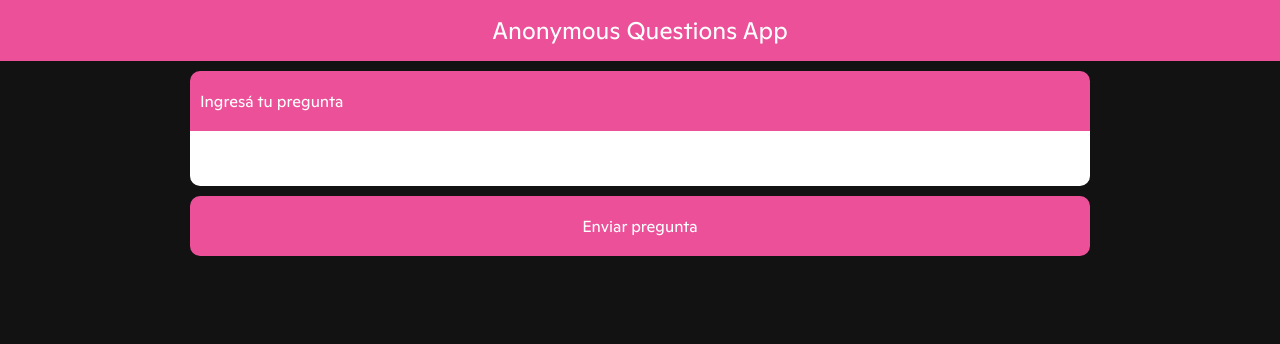
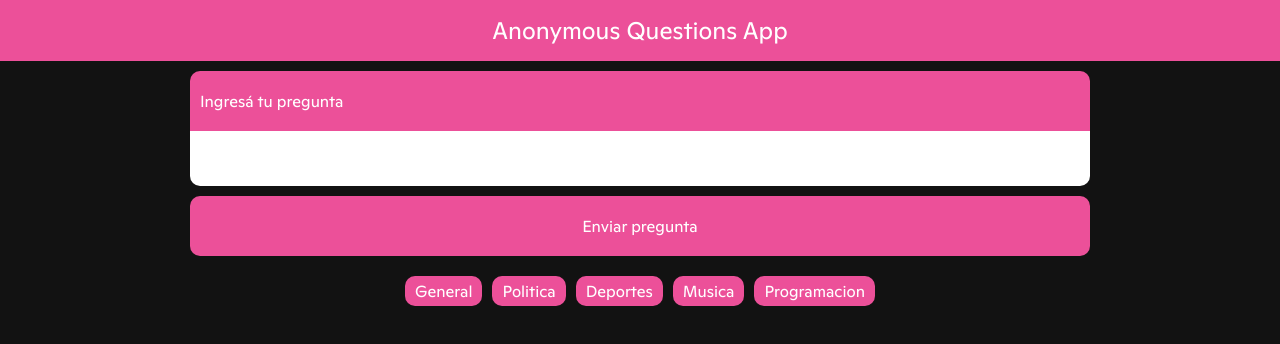
Before and after one commit to alejoevilches/anonymous-questions-app, a React (Vite) app: page / in a window 1280 px wide. Shown: the top 344 px of the page. Built offline with nearby package versions, Linux system fonts and the light colour scheme.

Commit message:
fix routing issues

```diff
--- a/src/App.css
+++ b/src/App.css
@@ -15,3 +15,26 @@ main{
   text-align: center;
   margin-bottom:10px;
 }
+
+.categories{
+  display:flex;
+  flex-direction: row;
+  gap:10px;
+  margin-bottom:10px;
+}
+
+.category-button{
+  display:flex;
+  align-items: center;
+  justify-content: center;
+  margin:10px 0;
+  width:fit-content;
+  padding:15px 10px;
+  height:10px;
+  background-color: var(--purple-color);
+  border:none;
+  font-family: var(--main-font);
+  color:white;
+  font-size: 1em;
+  border-radius: 10px;
+}
--- a/src/App.tsx
+++ b/src/App.tsx
@@ -5,21 +5,38 @@ import {Questions} from "./components/Questions"
 import {Fade} from "react-awesome-reveal"
 import { useAdmin } from './hooks/useAdmin'
 import { useCategory } from './hooks/useCategory'
+import { categories } from './utils/constants'
+import { Link, useLocation } from 'react-router-dom'
 
 function App() {
   const {admin, checkAdmin}=useAdmin()
   const {category, checkCategory}=useCategory()
+  const location=useLocation()
 
   useEffect(()=>{
     checkAdmin();
     checkCategory()
-  })
+    console.log(category)
+  },[checkAdmin, checkCategory, location, category])
+
+
+  const formattedCategories=categories.map(cat => cat.charAt(0).toUpperCase() + cat.slice(1));
 
   return (
     <main>
       <nav className='nav'>Anonymous Questions App</nav>
       <Fade duration={3000}>
         <QuestionBox category={category ? category : ""} />
+        <div className='categories'>
+        <Link to={admin ? `/admin` : ""}><button className='category-button'>General</button></Link>
+          {formattedCategories.map(cat=>{
+            return (
+              <Link to={admin ? `${cat.toLowerCase()}/admin/` : `/${cat.toLowerCase()}`}>
+                <button className='category-button'>{cat}</button>
+              </Link>
+            )
+          })}
+        </div>
         <Fade delay={1000}>
           <Questions admin={admin} category={category ? category : ""} />
         </Fade>
--- a/src/components/QuestionBox.css
+++ b/src/components/QuestionBox.css
@@ -31,7 +31,7 @@
 }
 
 .question-button{
-  margin-top:10px;
+  margin:10px 0px;
   max-width:900px;
   background-color: var(--purple-color);
   border:none;
@@ -41,5 +41,4 @@
   color:white;
   font-size: 1em;
   border-radius: 10px;
-  margin-bottom:30px;
 }
--- a/src/components/Questions.tsx
+++ b/src/components/Questions.tsx
@@ -3,6 +3,7 @@ import { Link } from "react-router-dom";
 import "./Questions.css"
 import { FaRegTrashAlt } from "react-icons/fa";
 import { useEffect } from "react";
+import { useLocation } from "react-router-dom";
 
 interface QuestionsProps{
   admin:boolean,
@@ -11,19 +12,22 @@ interface QuestionsProps{
 
 export function Questions({admin, category}:QuestionsProps){
   const {questions, deleteQuestion}=useQuestionsStore();
+  const location=useLocation()
+
+  //Filtrar las preguntas por categoria (si es que existe una categoria)
+  const filterQuestions=()=>{
+    return category ? questions.filter(q=>q.category===category) : questions
+  }
 
   //Actualizar el local storage cada vez que se crea una nueva pregunta
   useEffect(()=>{
     localStorage.setItem("questions", JSON.stringify(questions))
-  },[questions])
+  },[questions, location])
 
   //Handler para eliminar las preguntas si se aprieta el trash icon
   const handleDelete=(id:string)=>{
     deleteQuestion(id)
   }
-
-  //Filtrar las preguntas por categoria (si es que existe una categoria)
-  const filteredQuestions=category ? questions.filter(q=>q.category===category) : questions
 
   //Funcion para crear la redireccion a las rutas segun si es admin o si está en alguna categoria
   const redirectPage = (q: Question): string => {
@@ -34,7 +38,7 @@ export function Questions({admin, category}:QuestionsProps){
 
   return (
     <section className="questions">
-      {filteredQuestions.map(q=>{
+      {filterQuestions().map(q=>{
         return (
             <article key={q.id} className="question-card">
               <div className="question-card-header">
--- a/src/hooks/useCategory.ts
+++ b/src/hooks/useCategory.ts
@@ -3,14 +3,16 @@ import { categories } from "../utils/constants"
 
 export const useCategory=()=>{
   const [category, setCategory]=useState<string>()
-  const checkCategory=()=>{
-    const urlArray=window.location.href.split("/");
-      for (const cat of categories){
-        if (urlArray.includes(cat)){
-          setCategory(cat)
-        }
-      }
-  }
+  const checkCategory = () => {
+    const urlArray = window.location.href.split("/");
+    const foundCategory = categories.find(cat => urlArray.includes(cat));
+
+    if (foundCategory) {
+      setCategory(foundCategory);
+    } else {
+      setCategory(undefined);
+    }
+  };
 
   return {category, checkCategory}
 }
```
